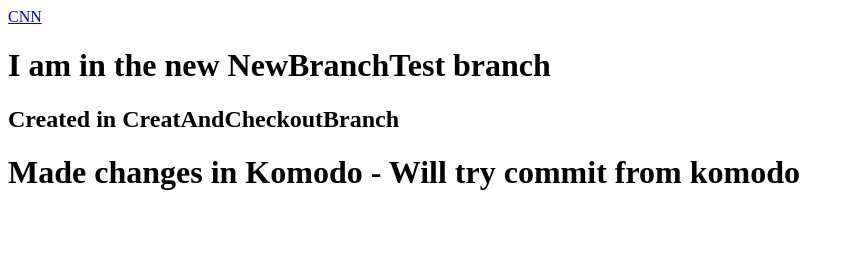
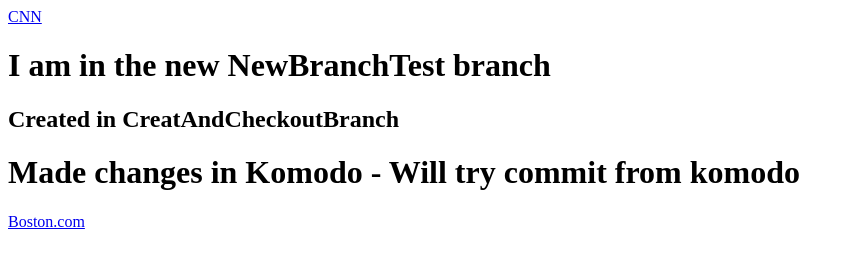
Before and after one commit to MPDonovan1968/GitBasics, a plain HTML site: page index.html in a window 1280 px wide. Shown: the whole page, without its empty margins (0-854 px from the left). Drawn offline with Linux system fonts and the light colour scheme.

Commit message:
Revision 1.5

```diff
--- a/index.html
+++ b/index.html
@@ -14,5 +14,8 @@
 
 <h1>Made changes in Komodo - Will try commit from komodo</h1>
 
+
+<a href="http://www.boston.com">Boston.com</a>
+
 </body>
 </html>
```
